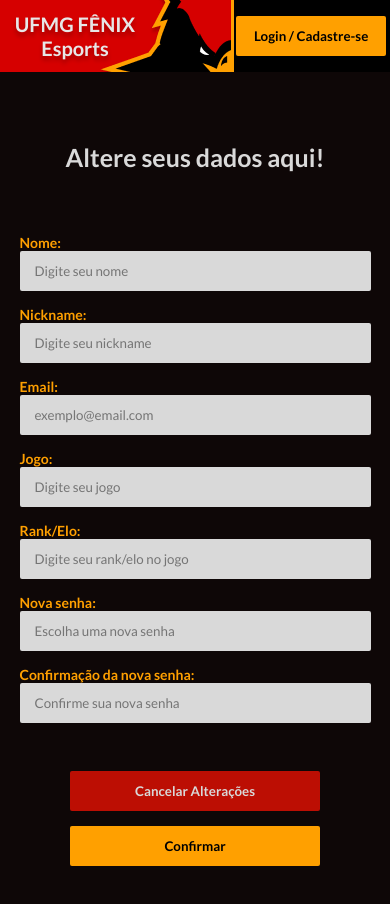
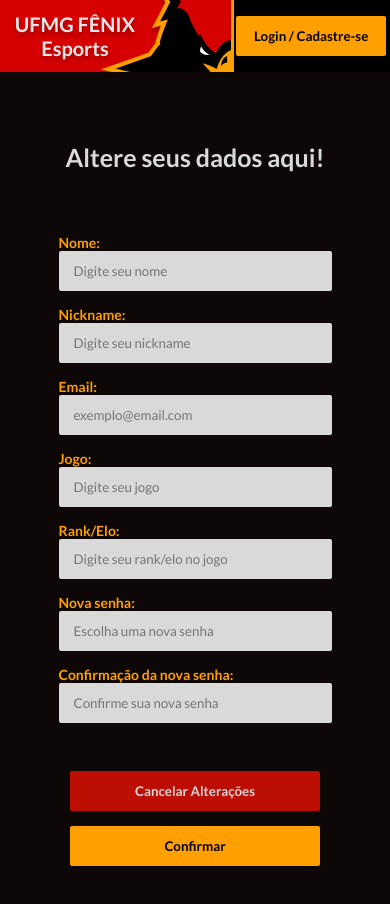
Before and after one commit to lucasliberato9/ponto-eletronico, a React (Vite) app: page /editar-perfil in a window 390 px wide. Shown: the top 904 px of the page. Built offline with nearby package versions, Linux system fonts and the light colour scheme.

Commit message:
ajuste no tamanho dos inputs para mobile

```diff
--- a/src/Pages/Cadastro/Styles.js
+++ b/src/Pages/Cadastro/Styles.js
@@ -23,7 +23,7 @@ export const Form = styled.form`
   justify-content: center;
   gap: 15px;
   @media (max-width: 750px) {
-    width: 90%;
+    width: 70%;
   }
 `;
 export const Label = styled.label`
--- a/src/Pages/Editar_perfil/Styles.js
+++ b/src/Pages/Editar_perfil/Styles.js
@@ -6,13 +6,13 @@ export const Container = styled.div`
   width: 100%;
   align-items: center;
   margin-top: 70px;
-    font-family: 'latoBold';
-`
+  font-family: "latoBold";
+`;
 export const Titulo = styled.div`
   text-align: center;
   font-size: 25px;
   height: 82px;
-`
+`;
 export const Form = styled.form`
   display: flex;
   margin-top: 10px;
@@ -21,21 +21,21 @@ export const Form = styled.form`
   justify-content: center;
   gap: 15px;
   @media (max-width: 750px) {
-        width: 90%;
+    width: 70%;
   }
-`
+`;
 export const Label = styled.label`
-    color: #FFA000;
-`
+  color: #ffa000;
+`;
 export const Input = styled.input`
   width: 100%;
   height: 40px;
-    background: #D9D9D9;
+  background: #d9d9d9;
   padding-left: 15px;
   border: none;
   border-radius: 2px;
-    font-family: 'latoRegular';
-`
+  font-family: "latoRegular";
+`;
 export const DivInputs = styled.div`
   display: flex;
   flex-direction: row;
@@ -47,18 +47,18 @@ export const DivInputs = styled.div`
     display: flex;
     flex-direction: column;
   }
-`
+`;
 
 export const DivRow = styled.div`
   width: 100%;
   gap: 60px;
   align-self: center;
-`
+`;
 export const DivEmail = styled.div`
   width: 100%;
   gap: 60px;
   align-self: center;
-`
+`;
 export const DivButton = styled.div`
   display: flex;
   width: auto;
@@ -71,4 +71,4 @@ export const DivButton = styled.div`
     display: flex;
     flex-direction: column;
   }
-`
+`;
```
Lines whose indentation alone changed are shown as unchanged.
